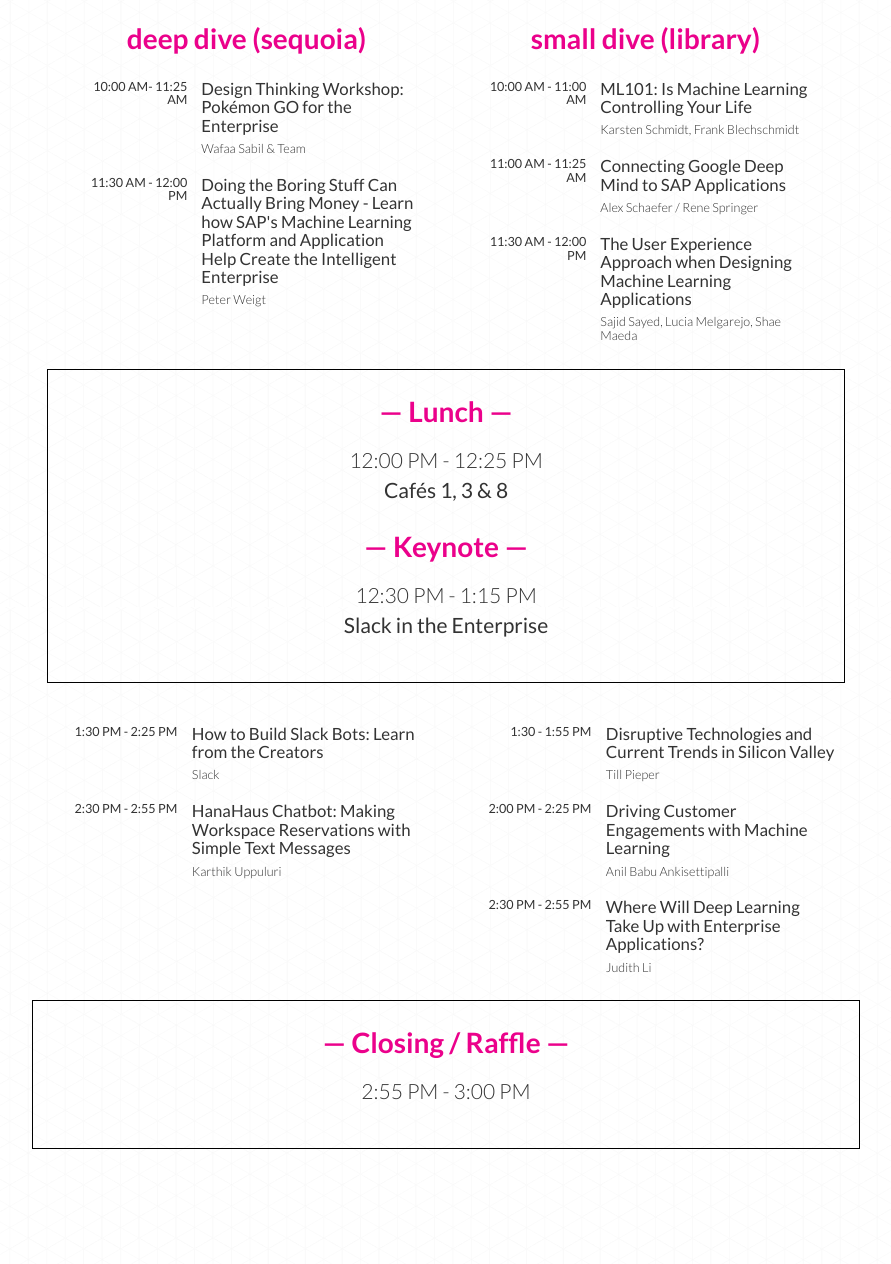
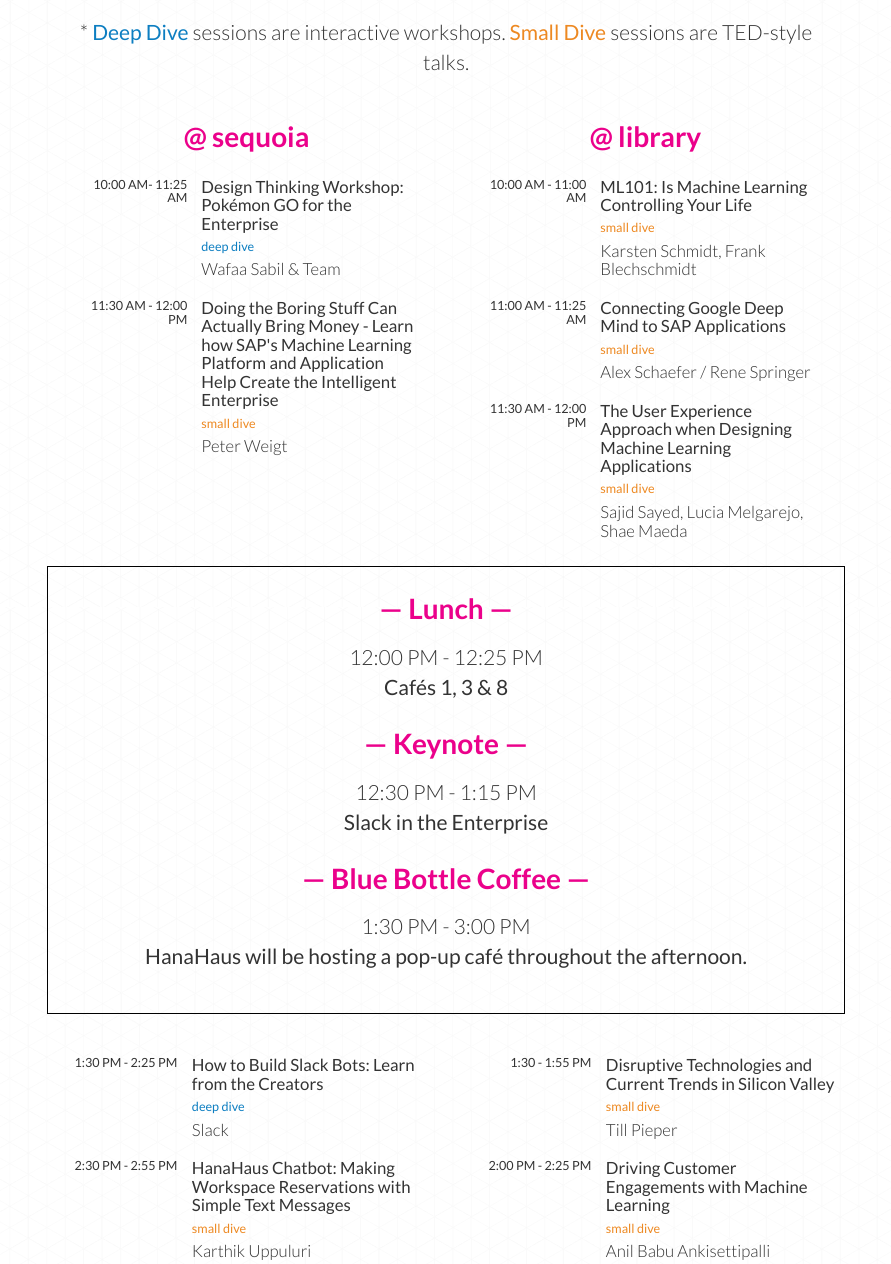
Before and after one commit to 2016sap/2016sap.github.io, a plain HTML site: page index.html in a window 1280 px wide. Shown: the part 4193-5457 px from the top of the page, without its empty margins (194-1085 px from the left). Drawn offline with nearby package versions, Linux system fonts and the light colour scheme.

Commit message:
push more changes!

```diff
--- a/index.html
+++ b/index.html
@@ -321,56 +321,65 @@
 	<!-- <div class="col-md-3"></div> -->
 	<div class="col-md-12">
 		<h1 class="title">agenda</h1>
+		<p class="content3" style="text-align:center">* <span class="agenda-location1">Deep Dive</span> sessions are interactive workshops. <span class="agenda-location2">Small Dive</span> sessions are TED-style talks.</p>
 		<!-- make columns based on sessions-->
 		<!-- developer / non-developer ones? -->
 		<!-- rearrange groupings of sessions, just get the format right now -->
 		<!-- description of deep dive and small dive, and booths -->
 		<div class="row">
 			<div class="col-sm-6 col-xs-12 agenda-column">
-			<h3 class="agenda-title">Deep Dive (Sequoia)</h3>
+			<h3 class="agenda-title">@ Sequoia</h3>
+
 			<!-- copy and paste for other sessions -->
 				<div class="agenda-content">
 					<h4 class="agenda-time">10:00 AM- 11:25 AM </h4>
 					<h4 class="agenda-event">Design Thinking Workshop: Pok&#233;mon GO for the Enterprise</h4>
-					<h5 class="agenda-location">Wafaa Sabil & Team</h5>
+					<h5 class="agenda-location agenda-location1">deep dive</h5>
+					<h5 class="agenda-person">Wafaa Sabil & Team</h5>
 				</div>
 				<div class="agenda-content">
 					<h4 class="agenda-time">11:30 AM - 12:00 PM </h4>
 					<h4 class="agenda-event">Doing the Boring Stuff Can Actually Bring Money - Learn how SAP's Machine Learning Platform and Application Help Create the Intelligent Enterprise</h4>
-					<h5 class="agenda-location">Peter Weigt</h5>
+					<h5 class="agenda-location  agenda-location2">small dive</h5>
+					<h5 class="agenda-person">Peter Weigt</h5>
 				</div>
 				<!-- this doesn't display until certain resolutions -->
 				<div class="agenda-content dive-for-scale">
 					<h4 class="agenda-time">1:30 PM - 2:25 PM</h4>
 					<h4 class="agenda-event">How to Build Slack Bots: Learn from the Creators</h4>
-					<h5 class="agenda-location">Slack</h5>
+					<h5 class="agenda-location agenda-location1">deep dive</h5>
+					<h5 class="agenda-person">Slack</h5>
 				</div>
 				<!-- this doesn't display until certain resolutions -->
 				<div class="agenda-content dive-for-scale">
 					<h4 class="agenda-time">2:30 PM - 2:55 PM</h4>
 					<h4 class="agenda-event">HanaHaus Chatbot: Making Workspace Reservations with Simple Text Messages</h4>
-					<h5 class="agenda-location">Karthik Uppuluri</h5>
+					<h5 class="agenda-location  agenda-location2">small dive</h5>
+					<h5 class="agenda-person">Karthik Uppuluri</h5>
 				</div>
 
 			</div>
 
 			<!-- <div class="col-md-2"></div> -->
 			<div class="col-sm-6 col-xs-12 agenda-column">
-				<h3 class="agenda-title">Small Dive (Library)</h3>
+				<h3 class="agenda-title">@ Library</h3>
 				<div class="agenda-content">
 					<h4 class="agenda-time">10:00 AM - 11:00 AM </h4>
 					<h4 class="agenda-event">ML101: Is Machine Learning Controlling Your Life</h4>
-					<h5 class="agenda-location">Karsten Schmidt, Frank Blechschmidt</h5>
+					<h5 class="agenda-location  agenda-location2">small dive</h5>
+					<h5 class="agenda-person">Karsten Schmidt, Frank Blechschmidt</h5>
 				</div>
 				<div class="agenda-content">
 					<h4 class="agenda-time">11:00 AM - 11:25 AM </h4>
 					<h4 class="agenda-event">Connecting Google Deep Mind to SAP Applications</h4>
-					<h5 class="agenda-location">Alex Schaefer / Rene Springer</h5>
+					<h5 class="agenda-location  agenda-location2">small dive</h5>
+					<h5 class="agenda-person">Alex Schaefer / Rene Springer</h5>
 				</div>
 				<div class="agenda-content">
 					<h4 class="agenda-time">11:30 AM - 12:00 PM </h4>
 					<h4 class="agenda-event">The User Experience Approach when Designing Machine Learning Applications</h4>
-					<h5 class="agenda-location">Sajid Sayed, Lucia Melgarejo, Shae Maeda</h5>
+					<h5 class="agenda-location  agenda-location2">small dive</h5>
+					<h5 class="agenda-person">Sajid Sayed, Lucia Melgarejo, Shae Maeda</h5>
 				</div>
 			</div>
 
@@ -380,6 +389,10 @@
 
 			<h4 class="lunch-keynote">&mdash;  Keynote &mdash;</h4>
 			<p class="lunch-content">12:30 PM - 1:15 PM<br><span class="keynote">Slack in the Enterprise</span></p>
+
+			<h4 class="lunch-keynote">&mdash;  Blue Bottle Coffee &mdash;</h4>
+			<p class="lunch-content">1:30 PM - 3:00 PM<br><span class="keynote">HanaHaus will be hosting a pop-up caf&#233; throughout the afternoon.</span></p>
+
 			</div>
 
 <!-- DISPLAYS AT CERTAIN RESOLUTION DEEP DIVE -->
@@ -389,12 +402,14 @@
 				<div class="agenda-content  agenda-not-for-scale">
 					<h4 class="agenda-time">1:30 PM - 2:25 PM </h4>
 					<h4 class="agenda-event">How to Build Slack Bots: Learn from the Creators</h4>
-					<h5 class="agenda-location">Slack</h5>
+					<h5 class="agenda-location agenda-location1">deep dive</h5>
+					<h5 class="agenda-person">Slack</h5>
 				</div>
 				<div class="agenda-content  agenda-not-for-scale">
 					<h4 class="agenda-time">2:30 PM - 2:55 PM </h4>
 					<h4 class="agenda-event">HanaHaus Chatbot: Making Workspace Reservations with Simple Text Messages</h4>
-					<h5 class="agenda-location">Karthik Uppuluri</h5>
+					<h5 class="agenda-location  agenda-location2">small dive</h5>
+					<h5 class="agenda-person">Karthik Uppuluri</h5>
 				</div>
 			</div>
 
@@ -406,17 +421,20 @@
 				<div class="agenda-content">
 					<h4 class="agenda-time">1:30 - 1:55 PM </h4>
 					<h4 class="agenda-event">Disruptive Technologies and Current Trends in Silicon Valley </h4>
-					<h5 class="agenda-location">Till Pieper</h5>
+					<h5 class="agenda-location  agenda-location2">small dive</h5>
+					<h5 class="agenda-person">Till Pieper</h5>
 				</div>
 				<div class="agenda-content">
 					<h4 class="agenda-time">2:00 PM - 2:25 PM</h4>
 					<h4 class="agenda-event">Driving Customer Engagements with Machine Learning</h4>
-					<h5 class="agenda-location">Anil Babu Ankisettipalli</h5>
+					<h5 class="agenda-location  agenda-location2">small dive</h5>
+					<h5 class="agenda-person">Anil Babu Ankisettipalli</h5>
 				</div>
 				<div class="agenda-content">
 					<h4 class="agenda-time">2:30 PM - 2:55 PM</h4>
 					<h4 class="agenda-event">Where Will Deep Learning Take Up with Enterprise Applications?</h4>
-					<h5 class="agenda-location">Judith Li</h5>
+					<h5 class="agenda-location  agenda-location2">small dive</h5>
+					<h5 class="agenda-person">Judith Li</h5>
 				</div>
 			</div>
 
@@ -443,7 +461,7 @@
 				<div class="speaker-container">
 						<img src="assets/placeholder-person.svg" class="speaker-img img-responsive">
 						<h4 class="speaker-name">Shae Maeda</h4>
-						<h5 class="speaker-title"><span class="speaker-position">UX Designer</span><br><span class="speaker-session">In BOts We Trust</span></h5>
+						<h5 class="speaker-title"><span class="speaker-position">UX Designer</span><br><span class="speaker-session"></span></h5>
 			</div>
 		</div>
 		<!-- one speaker -->
@@ -451,7 +469,7 @@
 				<div class="speaker-container">
 						<img src="assets/placeholder-person.svg" class="speaker-img img-responsive">
 						<h4 class="speaker-name">Shae Maeda</h4>
-						<h5 class="speaker-title"><span class="speaker-position">UX Designer</span><br><span class="speaker-session">In BOts We Trust</span></h5>
+						<h5 class="speaker-title"><span class="speaker-position">UX Designer</span><br><span class="speaker-session"></span></h5>
 			</div>
 		</div>
 		<!-- one speaker -->
@@ -459,7 +477,7 @@
 				<div class="speaker-container">
 						<img src="assets/placeholder-person.svg" class="speaker-img img-responsive">
 						<h4 class="speaker-name">Shae Maeda</h4>
-						<h5 class="speaker-title"><span class="speaker-position">UX Designer</span> <br><span class="speaker-session">In BOts We Trust</span></h5>
+						<h5 class="speaker-title"><span class="speaker-position">UX Designer</span> <br><span class="speaker-session"></span></h5>
 			</div>
 		</div>
 </div>
--- a/style.css
+++ b/style.css
@@ -349,6 +349,25 @@
 	width:63%;
 	margin-top:-0.4vh;
 	font-size:1.2em;
+	font-weight:700;
+}
+
+.agenda-location1 {
+	color:#0D7EC1;
+	font-weight:400;
+}
+
+.agenda-location2 {
+	color:#ED8922;
+	font-weight:400;
+}
+
+.agenda-person {
+	float:right;
+	clear:both;
+	width:63%;
+	margin-top:-0.4vh;
+	font-size:1.2em;
 	font-weight:300;
 }
 
@@ -624,7 +643,7 @@
 		width:70%;
 	}
 
-	.agenda-location {
+	.agenda-location, .agenda-person {
 		width:70%;
 		font-size:1em;
 	}
@@ -794,7 +813,7 @@
 		width:68%;
 	}
 
-	.agenda-location {
+	.agenda-location, .agenda-person{
 		width:68%;
 		margin-top:-1vh;
 		font-size:1.1em;
@@ -903,7 +922,7 @@
 		width:75%;
 	}
 
-	.agenda-location {
+	.agenda-location, .agenda-person {
 		width:75%;
 	}
 
@@ -1024,7 +1043,7 @@
 		font-size:1.2em;
 	}
 
-	.agenda-location {
+	.agenda-location, .agenda-person {
 		width:80%;
 		margin-top:-5vh;
 	}
@@ -1166,7 +1185,7 @@
 		width:80%;
 	}
 
-	.agenda-location {
+	.agenda-location, .agenda-person {
 		width:80%;
 		margin-top:-1vh;
 	}
@@ -1286,7 +1305,7 @@
 		display:none !important;
 	}
 
-	.agenda-location {
+	.agenda-location, .agenda-person {
 		width:70%;
 		margin-top:-0.5vh;
 	}
@@ -1393,7 +1412,7 @@
 		width:75%;
 	}
 
-	.agenda-location {
+	.agenda-location, .agenda-person {
 		width:75%;
 		margin-top:-2vh !important;
 	}
@@ -1512,7 +1531,7 @@
 		width:75%;
 	}
 
-	.agenda-location {
+	.agenda-location, .agenda-person {
 		width:75%;
 	}
 
@@ -1555,7 +1574,7 @@
 		font-size:1.5em;
 	}
 
-	.agenda-location {
+	.agenda-location, .agenda-person {
 		width:70%;
 	}
 }
```
